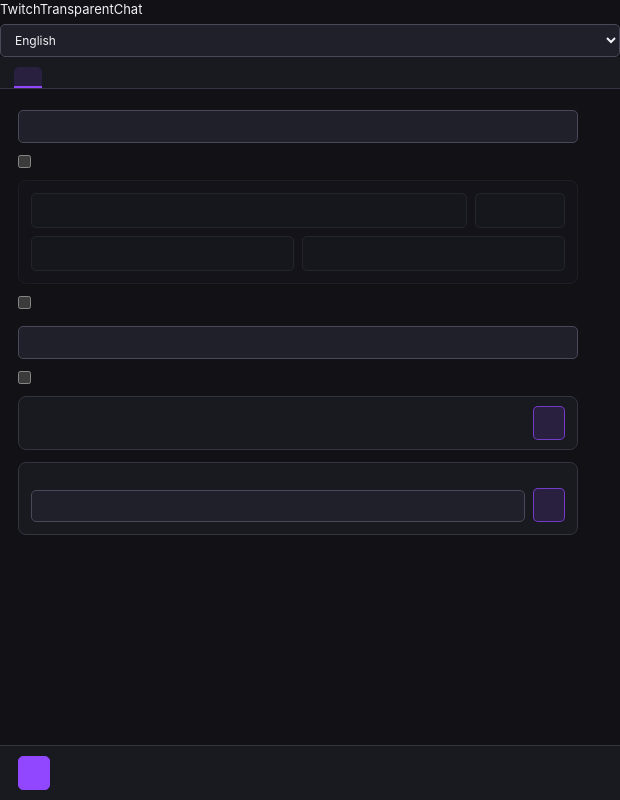
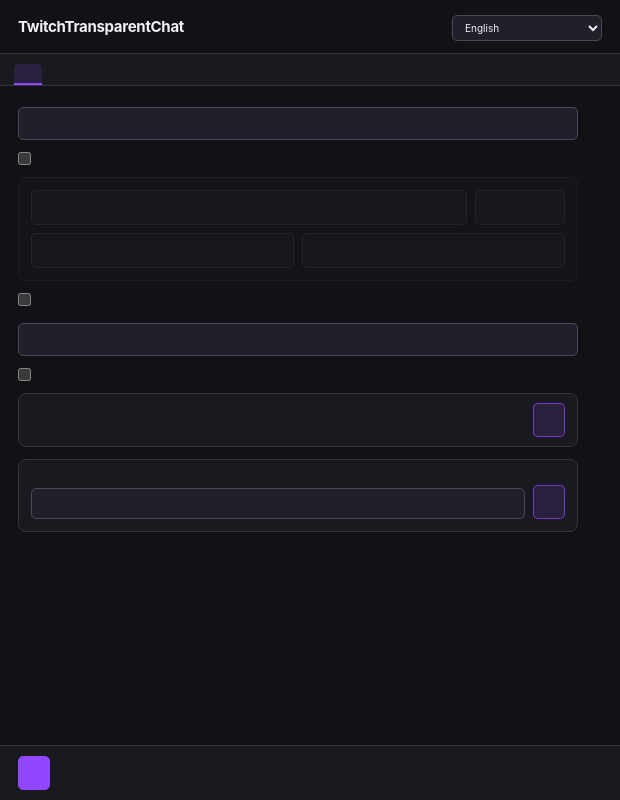
Before and after one commit to BuXaLo/TwitchTransparentChat, an Electron app: page settings.html in a window 620 px wide. Drawn offline with Linux system fonts and the light colour scheme; no server answers.

Commit message:
Style settings header and responsive language control

```diff
--- a/settings.css
+++ b/settings.css
@@ -48,6 +48,48 @@
     }
 
     .hidden { display: none !important; }
+
+    /* Верхняя панель настроек */
+    .settings-header {
+      display: flex;
+      align-items: center;
+      justify-content: space-between;
+      gap: 12px;
+      padding: 12px 18px;
+      background: var(--ui-bg);
+      border-bottom: 1px solid var(--ui-border);
+      flex-shrink: 0;
+      min-width: 0;
+    }
+    .settings-brand {
+      display: flex;
+      align-items: baseline;
+      flex-wrap: wrap;
+      gap: 8px;
+      min-width: 0;
+    }
+    .settings-brand-name {
+      color: var(--ui-text);
+      font-size: 15px;
+      font-weight: 750;
+      letter-spacing: -0.02em;
+      overflow-wrap: anywhere;
+    }
+    .settings-version {
+      color: var(--ui-text-subtle);
+      font-size: 11px;
+      white-space: nowrap;
+    }
+    .settings-language {
+      flex: 0 1 150px;
+      min-width: 112px;
+      gap: 3px;
+      font-size: 10px;
+    }
+    .settings-language select {
+      width: 100%;
+      padding: 5px 8px;
+    }
 
     /* Вкладки */
     .tabs {
@@ -799,6 +841,9 @@
 }
 
 @media (max-width: 520px) {
+  .settings-header { padding: 10px 12px; gap: 8px; }
+  .settings-brand-name { font-size: 14px; }
+  .settings-language { flex-basis: 118px; }
   .tabs { padding-left: 8px; padding-right: 8px; }
   .tab-btn { flex: 1 1 auto; padding-left: 8px; padding-right: 8px; }
   .content { padding: 12px; }
```
